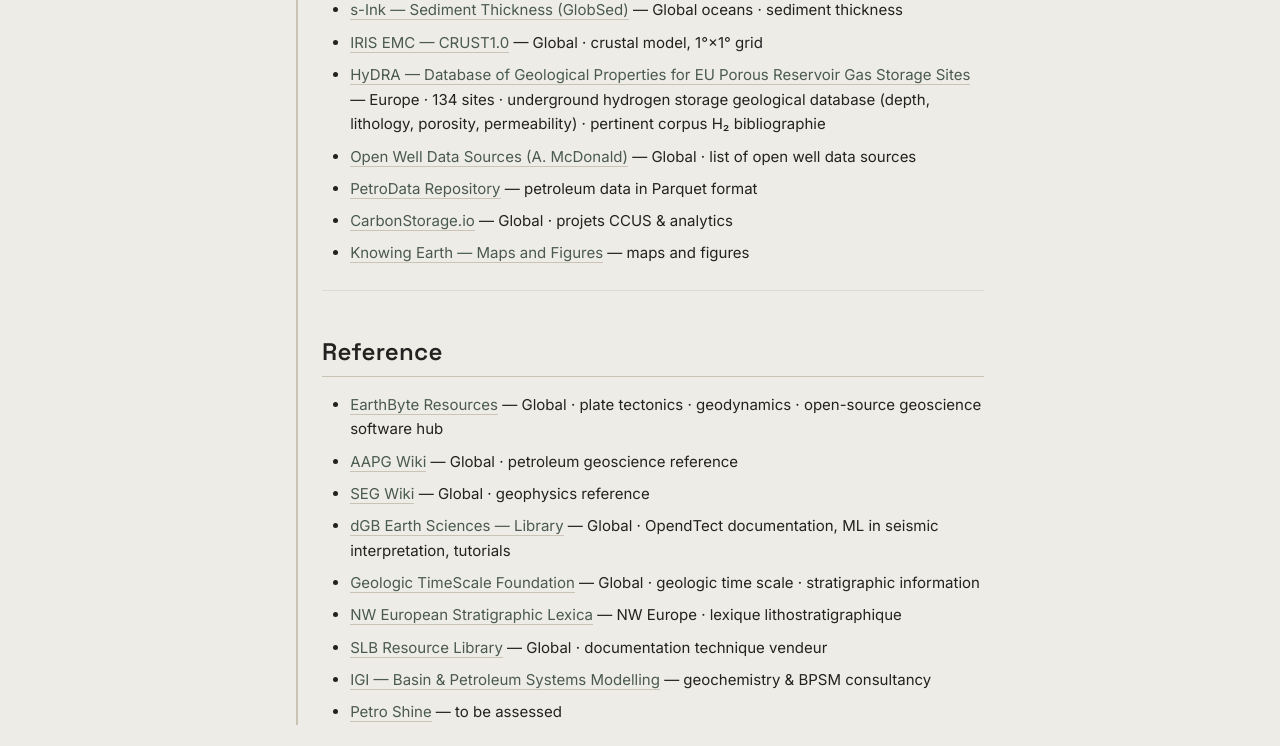
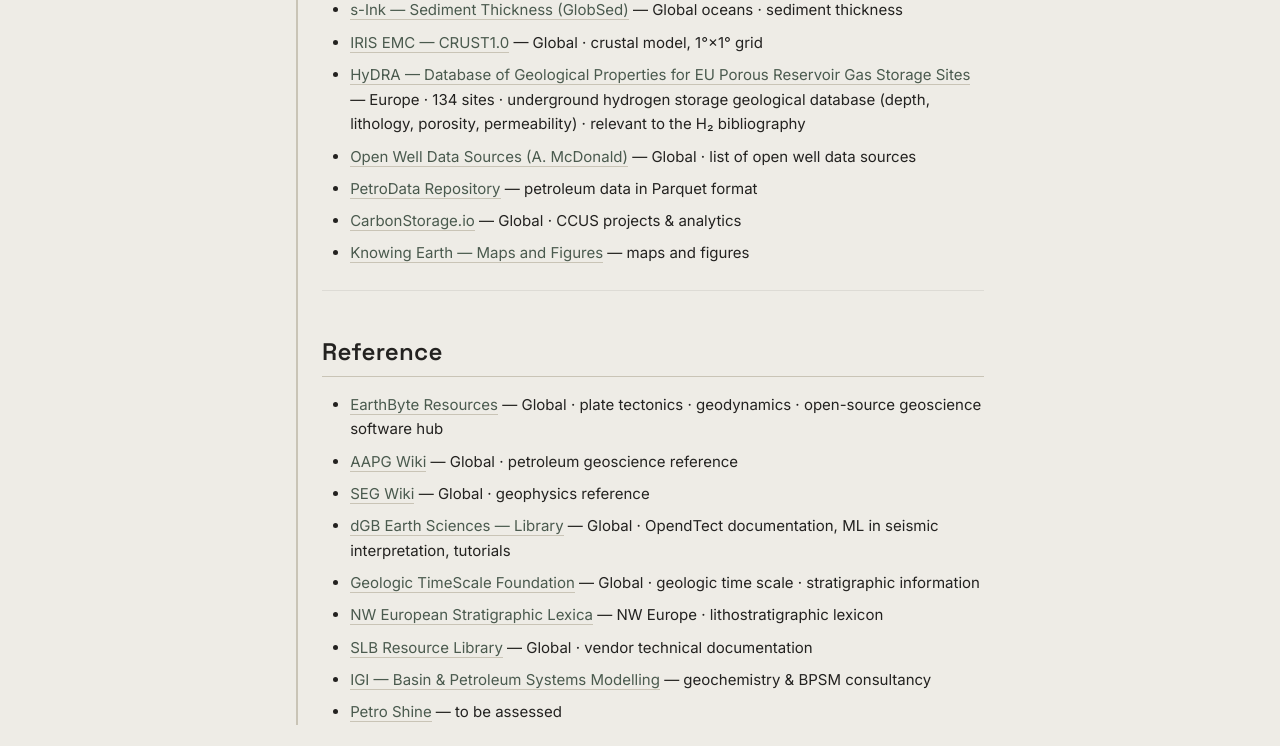
Before and after one commit to RomainGiboreau/My_Website, an MkDocs documentation site: the page built from docs/resources/index.md, in a window 1280 px wide and 1400 px high, scrolled down 9006 px. Shown: the part 606-1352 px from the top of the window. Built offline with MkDocs 1.6.1 and Material for MkDocs 9.7.7, drawn with Linux system fonts in a browser that asks for light colours; some of the changed text lies outside the part shown.

Commit message:
Resources: translate the remaining French link descriptions to English (Pyrus, WellVolPOS, OmniRoute, etc.)
Co-Authored-By: Claude Opus 5.5 <noreply@anthropic.com>

```diff
--- a/docs/resources/index.md
+++ b/docs/resources/index.md
@@ -115,10 +115,10 @@ Tools, libraries, references and sites used across this site — kept here rathe
 ### Physics-informed ML
 
 - [DeepXDE](https://github.com/lululxvi/deepxde) — PINN, scientific machine learning
-- [NVIDIA PhysicsNeMo](https://github.com/NVIDIA/physicsnemo) — framework deep learning physics-AI
+- [NVIDIA PhysicsNeMo](https://github.com/NVIDIA/physicsnemo) — physics-AI deep learning framework
 - [NeuralPDE.jl](https://github.com/SciML/NeuralPDE.jl) — PINN solvers for PDEs · Julia
 - [PINA](https://github.com/mathLab/PINA) — physics-informed neural networks
-- [IDRLnet](https://github.com/idrl-lab/idrlnet) — toolbox PINN · Python
+- [IDRLnet](https://github.com/idrl-lab/idrlnet) — PINN toolbox · Python
 
 ---
 
@@ -273,10 +273,10 @@ Tools, libraries, references and sites used across this site — kept here rathe
 - [s-Ink — Lithosphere Thickness Map](https://s-ink.org/lithosphere-thickness-map) — Global · lithosphere thickness · accessible science graphics
 - [s-Ink — Sediment Thickness (GlobSed)](https://s-ink.org/sediment-thickness) — Global oceans · sediment thickness
 - [IRIS EMC — CRUST1.0](https://ds.iris.edu/ds/products/emc-crust10/) — Global · crustal model, 1°×1° grid
-- [HyDRA — Database of Geological Properties for EU Porous Reservoir Gas Storage Sites](https://zenodo.org/records/17787644) — Europe · 134 sites · underground hydrogen storage geological database (depth, lithology, porosity, permeability) · pertinent corpus H₂ bibliographie
+- [HyDRA — Database of Geological Properties for EU Porous Reservoir Gas Storage Sites](https://zenodo.org/records/17787644) — Europe · 134 sites · underground hydrogen storage geological database (depth, lithology, porosity, permeability) · relevant to the H₂ bibliography
 - [Open Well Data Sources (A. McDonald)](https://www.andymcdonald.scot/data/) — Global · list of open well data sources
 - [PetroData Repository](https://sumpalabs.com/petrodb/) — petroleum data in Parquet format
-- [CarbonStorage.io](https://carbonstorage.io/) — Global · projets CCUS & analytics
+- [CarbonStorage.io](https://carbonstorage.io/) — Global · CCUS projects & analytics
 - [Knowing Earth — Maps and Figures](https://www.knowing.earth/maps-and-figures.html) — maps and figures
 
 ---
@@ -288,7 +288,7 @@ Tools, libraries, references and sites used across this site — kept here rathe
 - [SEG Wiki](https://wiki.seg.org/wiki/Main_Page) — Global · geophysics reference
 - [dGB Earth Sciences — Library](https://dgbes.com/library/) — Global · OpendTect documentation, ML in seismic interpretation, tutorials
 - [Geologic TimeScale Foundation](https://timescalefoundation.org/index.html) — Global · geologic time scale · stratigraphic information
-- [NW European Stratigraphic Lexica](https://timescalefoundation.org/resources/NW_Europe_Lex/litho/balder.php) — NW Europe · lexique lithostratigraphique
-- [SLB Resource Library](https://www.slb.com/resource-library) — Global · documentation technique vendeur
+- [NW European Stratigraphic Lexica](https://timescalefoundation.org/resources/NW_Europe_Lex/litho/balder.php) — NW Europe · lithostratigraphic lexicon
+- [SLB Resource Library](https://www.slb.com/resource-library) — Global · vendor technical documentation
 - [IGI — Basin & Petroleum Systems Modelling](https://igiltd.com/energy/consultancy/basin-and-petroleum-systems-modelling) — geochemistry & BPSM consultancy
 - [Petro Shine](https://petroshine.com/) — to be assessed
```
Also changed, not shown: other parts of docs/resources/index.md (+19 -19 lines).
